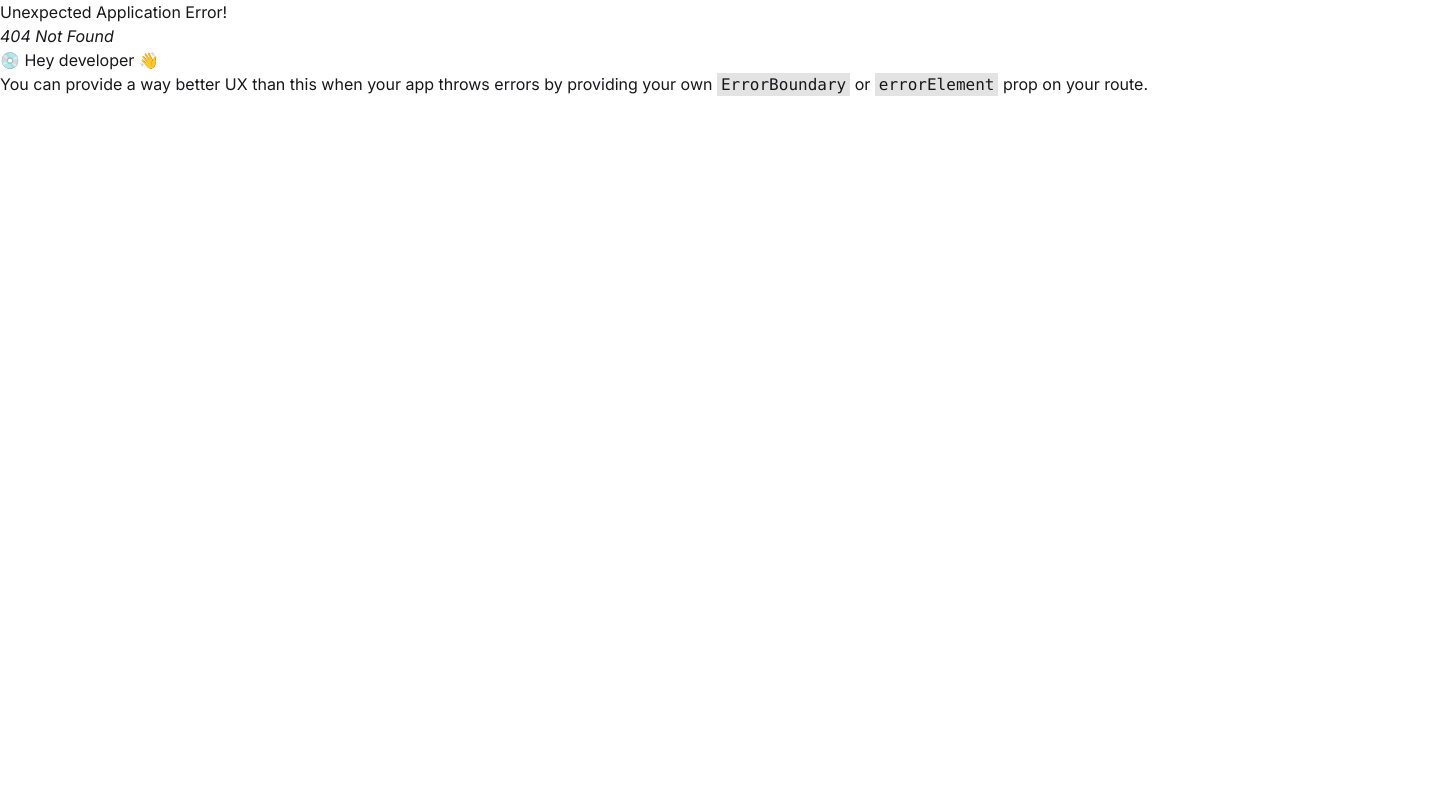
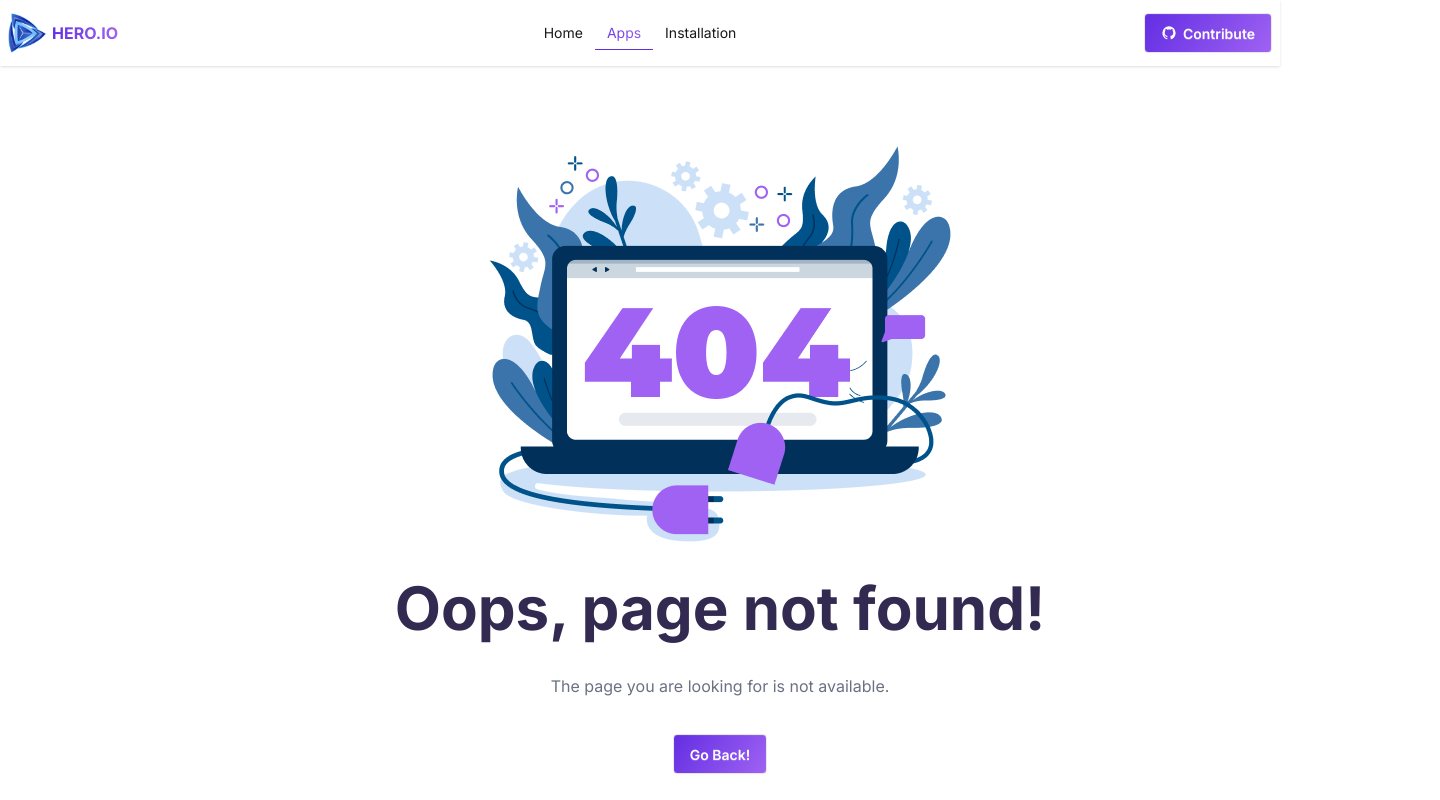
Before and after one commit to RaiyanSohel-byte/assignment-eight, a React (Vite) app: page /apps/2 in a window 1280 px wide. Before the commit this address had no page. Shown: the top 800 px of the page, 1440 px wide, since content can reach past the window. Built offline with nearby package versions, Linux system fonts and the light colour scheme.

Commit message:
invalid route msg added

```diff
--- a/src/Components/AppDetails/AppDetails.jsx
+++ b/src/Components/AppDetails/AppDetails.jsx
@@ -1,20 +1,49 @@
 import React, { useContext, useState } from "react";
 import { AppsContext, HandleInstallContext } from "../../Root";
-import { useParams } from "react-router";
+import { NavLink, useNavigate, useParams } from "react-router";
 import downloadIcon from "../../assets/icon-downloads.png";
 import reviewIcon from "../../assets/icon-review.png";
 import ratingIcon from "../../assets/icon-ratings.png";
 import Stats from "./Stats";
 import { getStoredApp } from "../../Utility/addToLocalStorage";
+import errorImg from "../../assets/app-error.png";
+
 const AppDetails = () => {
   const apps = useContext(AppsContext);
   const appIdString = useParams();
   const appId = parseInt(appIdString.id);
   const appsDetails = apps.find((app) => app.id === appId);
+  const [installs, setInstalls] = useState(getStoredApp());
+  const handleInstall = useContext(HandleInstallContext);
+  const navigate = useNavigate();
 
-  const [installs, setInstalls] = useState(getStoredApp());
+  if (!appsDetails) {
+    return (
+      <div className="lg:w-[1440px] mx-auto min-h-[200px] flex flex-col items-center my-20">
+        <div>
+          <img src={errorImg} alt="" />
+        </div>
+        <h3 className="text-center text-4xl lg:text-6xl font-bold mt-9 text-[#332a51]">
+          OPPS!! APP NOT FOUND
+        </h3>
+        <p className="text-center  my-9 text-gray-500">
+          The App you are requesting is not found on our system. please try
+          another apps
+        </p>
+        <div className="flex justify-center">
+          <button
+            onClick={() => navigate("/apps")}
+            className="btn [background:linear-gradient(125.07deg,#632EE3,#9F62F2_100%)] text-white"
+          >
+            Show All Apps
+          </button>
+        </div>
+      </div>
+    );
+  }
+
   const isInstalled = installs.some((app) => app.id === appsDetails.id);
-  const handleInstall = useContext(HandleInstallContext);
+
   const handleClick = () => {
     if (!isInstalled) {
       handleInstall(appsDetails);
--- /dev/null
+++ b/src/Components/Error404/Error404.jsx
@@ -0,0 +1,29 @@
+import React from "react";
+import { useNavigate } from "react-router";
+import errorImg from "../../assets/error-404.png";
+const Error404 = () => {
+  const navigate = useNavigate();
+  return (
+    <div className="lg:w-[1440px] mx-auto min-h-[200px] flex flex-col items-center my-20">
+      <div>
+        <img src={errorImg} alt="" />
+      </div>
+      <h3 className="text-center text-4xl lg:text-6xl font-bold mt-9 text-[#332a51]">
+        Oops, page not found!
+      </h3>
+      <p className="text-center  my-9 text-gray-500">
+        The page you are looking for is not available.
+      </p>
+      <div className="flex justify-center">
+        <button
+          onClick={() => navigate("/")}
+          className="btn [background:linear-gradient(125.07deg,#632EE3,#9F62F2_100%)] text-white"
+        >
+          Go Back!
+        </button>
+      </div>
+    </div>
+  );
+};
+
+export default Error404;
--- a/src/main.jsx
+++ b/src/main.jsx
@@ -8,6 +8,7 @@ import Home from "./Components/Home/Home.jsx";
 import Apps from "./Components/Apps/Apps.jsx";
 import Installation from "./Components/Installation/Installation.jsx";
 import AppDetails from "./Components/AppDetails/AppDetails.jsx";
+import Error404 from "./Components/Error404/Error404.jsx";
 
 const router = createBrowserRouter([
   {
@@ -32,6 +33,10 @@ const router = createBrowserRouter([
         path: ":id",
         Component: AppDetails,
       },
+      {
+        path: "*",
+        Component: Error404,
+      },
     ],
   },
 ]);
```
